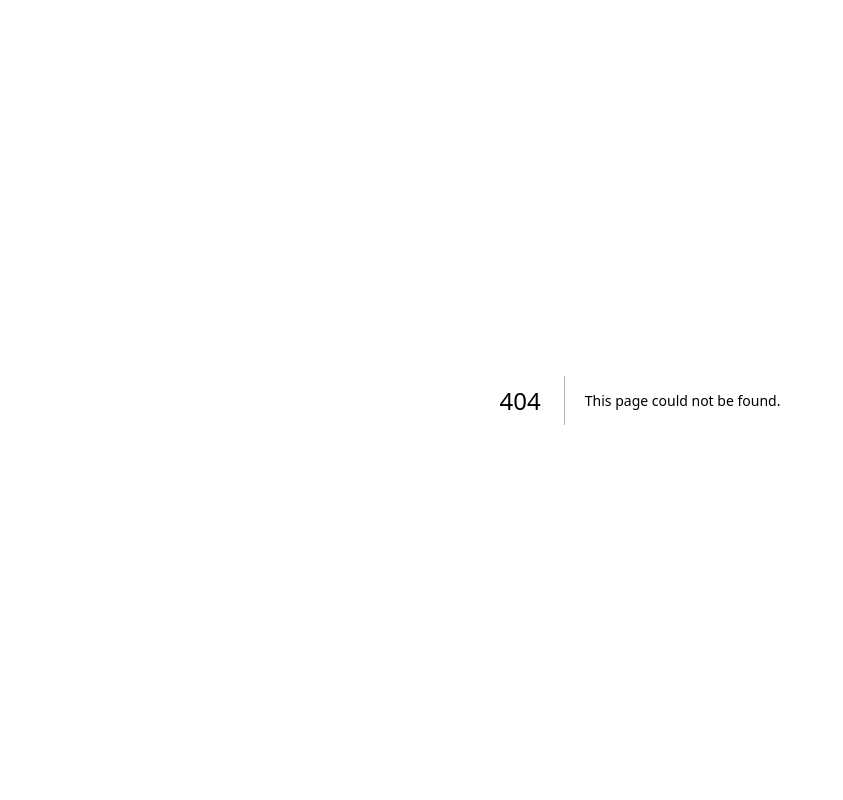
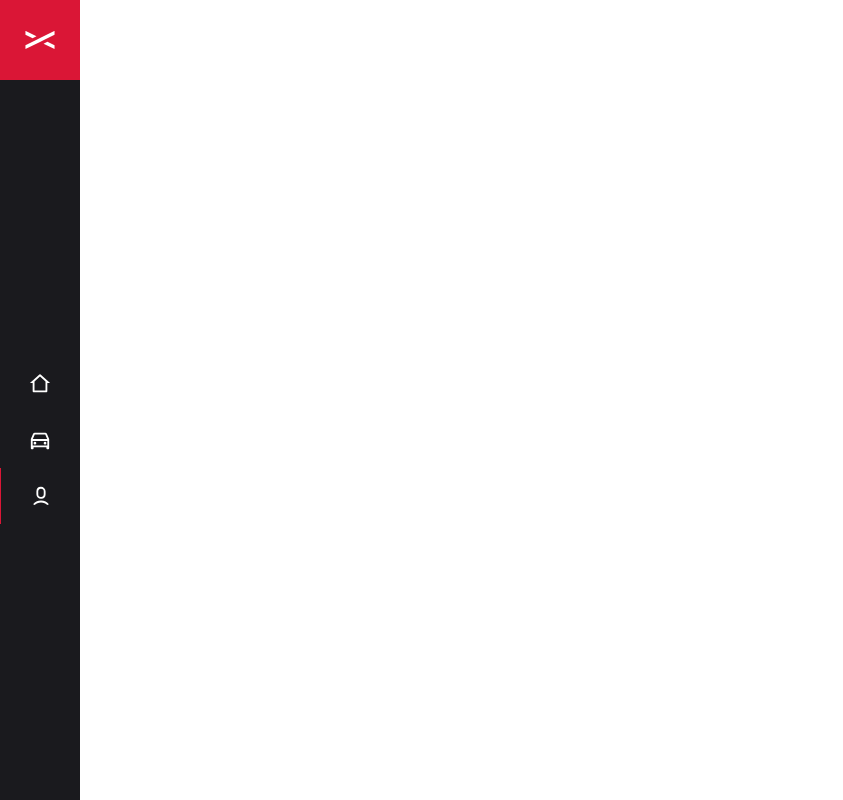
Before and after one commit to mujapira/rentx, a Next.js app: page /perfil in a window 1280 px wide. Before the commit this address had no page. Shown: the whole page, without its empty margins (0-843 px from the left). Built offline with nearby package versions, Linux system fonts and the light colour scheme.

Commit message:
Sidebar completed

```diff
--- a/src/app/(client)/layout.tsx
+++ b/src/app/(client)/layout.tsx
@@ -11,6 +11,7 @@ export default function ClientLayout({ children }: ClientLayoutProps) {
   return (
     <div className="w-full">
       <SideBar />
+      <div className="ml-20">{children}</div>
     </div>
   );
 }
--- /dev/null
+++ b/src/app/(client)/perfil/page.tsx
@@ -0,0 +1,5 @@
+"use client";
+
+export default function Perfil() {
+  return <div className="w-full h-20"></div>;
+}
--- a/src/app/globals.css
+++ b/src/app/globals.css
@@ -5,7 +5,7 @@
 @layer base {
   :root {
     --primary: 240 7% 11%;
-    --primary-darkened: 147 96% 28%;
+    --primary-darkened: 0 0% 0%;
 
     --secondary: 350 82% 47%;
     --secondary-darkened: 350 82% 38%;
--- a/src/components/Sidebar/index.tsx
+++ b/src/components/Sidebar/index.tsx
@@ -1,18 +1,54 @@
 "use client";
 
 import Image from "next/image";
-
+import { RiHome2Line, RiCarLine, RiUser6Line } from "react-icons/ri";
 import Logo from "../../assets/logo.svg";
+import { usePathname } from "next/navigation";
+import Link from "next/link";
 
 export function SideBar() {
+  const pathname = usePathname();
+
   return (
     <nav className="fixed h-full bg-primary w-20 flex flex-col">
-      <div className="w-20 h-20 flex content-center justify-center bg-secondary">
+      <Link
+        href="/"
+        className="w-20 h-20 flex content-center justify-center bg-secondary"
+      >
         <Image src={Logo} alt="rentx-logo" width={30} height={20} />
-      </div>
+      </Link>
 
-      <div className="flex flex-col">
-        <div></div>
+      <div className="flex flex-col my-auto">
+        <Link
+          href="/inicio"
+          className={`flex items-center justify-center h-14 bg-primary-${
+            pathname == "/inicio"
+              ? "darkened border-l border-secondary"
+              : "primary hover:border-l border-secondary cursor-pointer"
+          }`}
+        >
+          <RiHome2Line color="#FFF" size="22px" />
+        </Link>
+        <Link
+          href="/carros"
+          className={`flex items-center justify-center h-14 bg-primary-${
+            pathname == "/carros"
+              ? "darkened border-l border-secondary"
+              : "primary hover:border-l border-secondary cursor-pointer"
+          }`}
+        >
+          <RiCarLine color="#FFF" size="22px" />
+        </Link>
+        <Link
+          href="/perfil"
+          className={`flex items-center justify-center h-14 bg-primary-${
+            pathname == "/perfil"
+              ? "darkened border-l border-secondary"
+              : "primary hover:border-l border-secondary cursor-pointer"
+          }`}
+        >
+          <RiUser6Line color="#FFF" size="22px" />
+        </Link>
       </div>
     </nav>
   );
```
